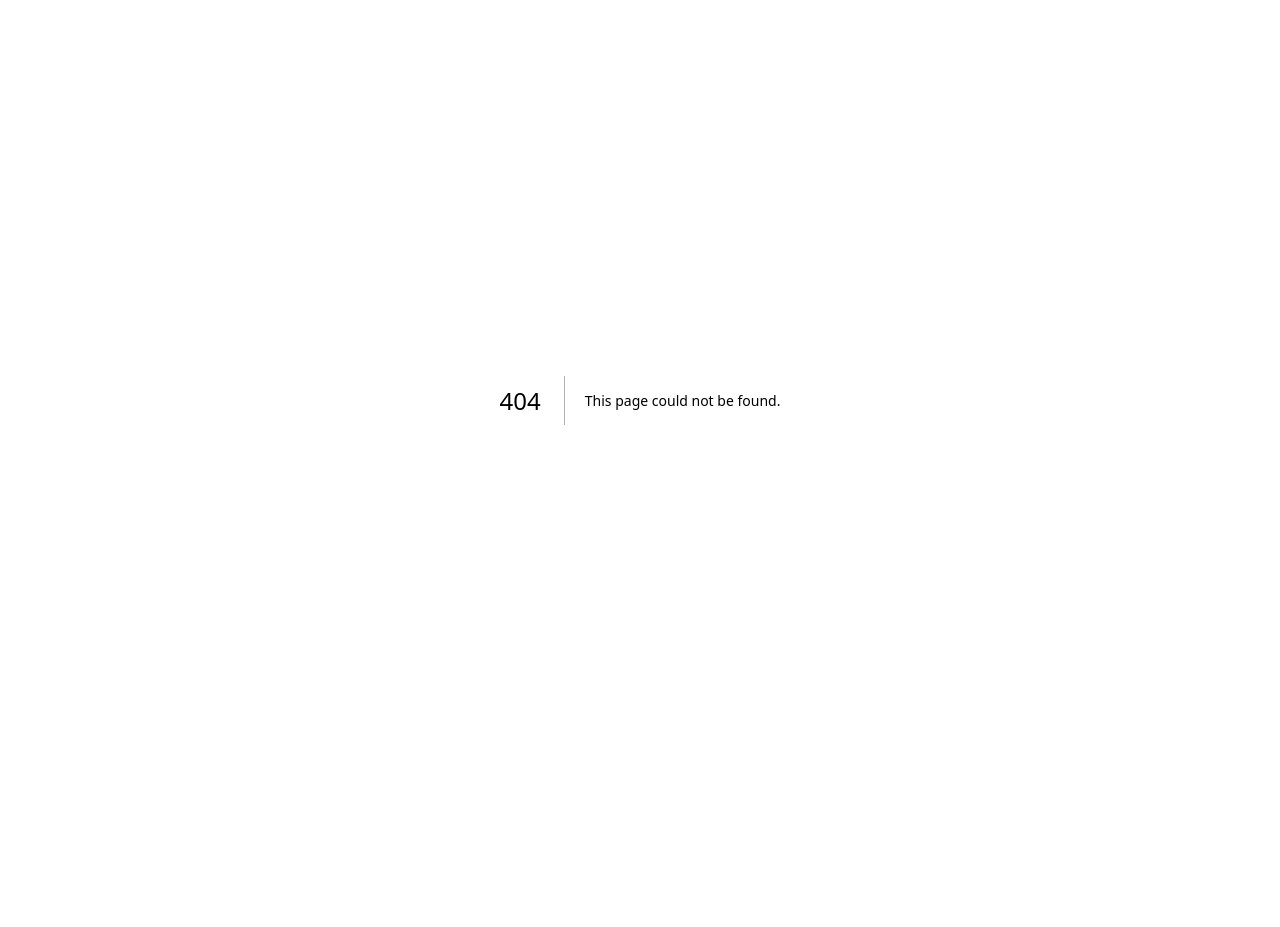
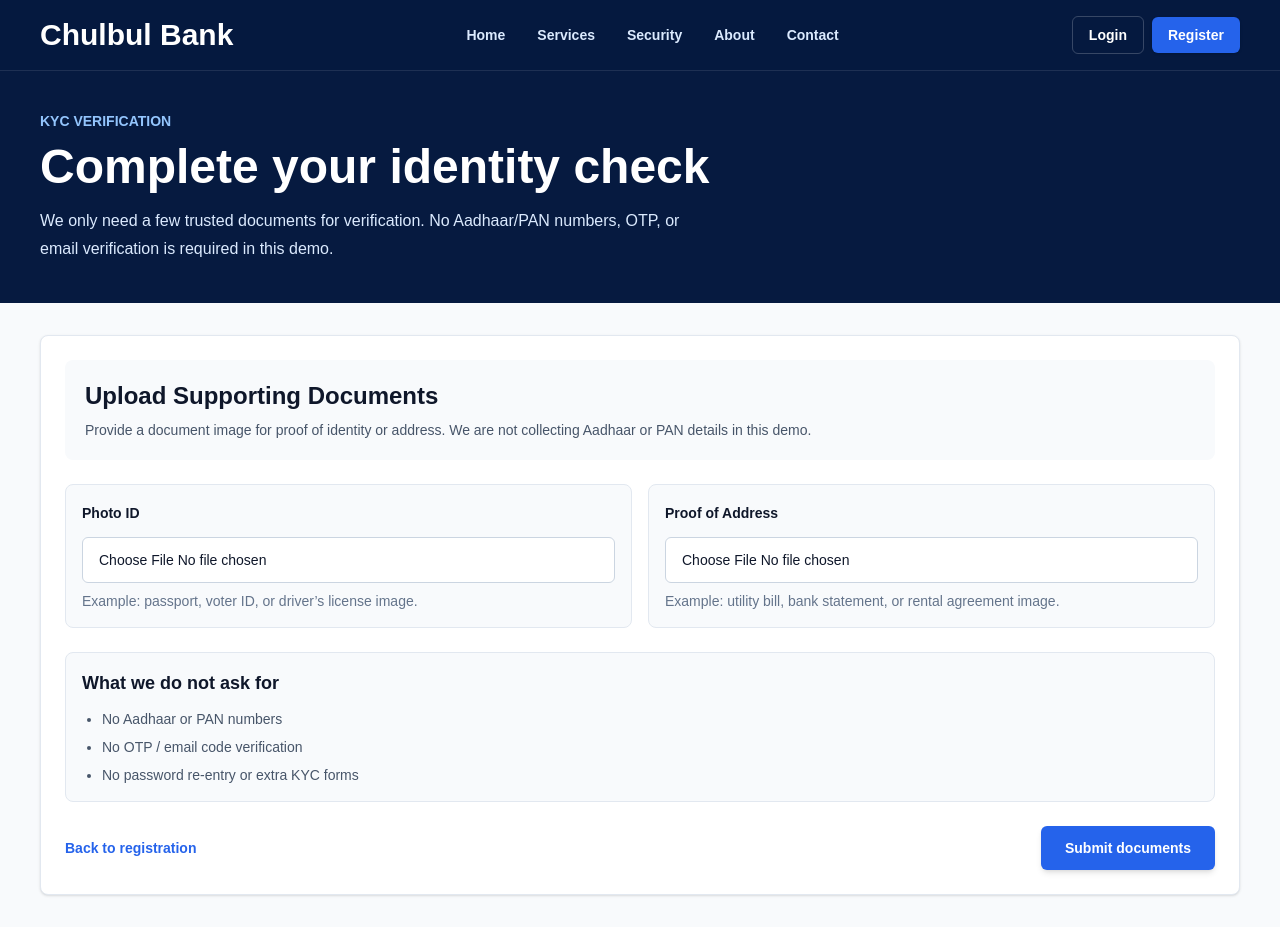
Before and after one commit to Vimal-79/Mini-Bank, a Next.js app: page /KYC in a window 1280 px wide. Before the commit this address had no page. Before the commit the page ends 800 px from the top, so only its background shows below. Built offline with nearby package versions, Linux system fonts and the light colour scheme.

Commit message:
backend connected

```diff
--- /dev/null
+++ b/app/KYC/page.js
@@ -0,0 +1,90 @@
+"use client";
+
+import Link from "next/link";
+import Navbar from "../components/Navbar";
+
+const inputClass =
+  "mt-2 w-full rounded-md border border-[#CBD5E1] bg-white px-4 py-3 text-sm text-[#0F172A] outline-none transition placeholder:text-[#94A3B8] focus:border-[#2563EB] focus:ring-4 focus:ring-blue-100";
+
+const buttonClass =
+  "rounded-md bg-[#2563EB] px-6 py-3 text-sm font-extrabold text-white shadow-md transition hover:bg-[#1D4ED8] disabled:cursor-not-allowed disabled:bg-[#94A3B8]";
+
+export default function KYCPage() {
+  return (
+    <main className="min-h-screen bg-[#F8FAFC] text-[#0F172A]">
+      <section className="bg-[#061A40] text-white">
+        <Navbar />
+        <div className="mx-auto max-w-7xl px-6 py-10 lg:px-10">
+          <div className="max-w-3xl">
+            <p className="text-sm font-bold uppercase tracking-normal text-[#93C5FD]">
+              KYC Verification
+            </p>
+            <h1 className="mt-3 text-4xl font-extrabold md:text-5xl">
+              Complete your identity check
+            </h1>
+            <p className="mt-4 max-w-2xl leading-7 text-blue-100">
+              We only need a few trusted documents for verification. No Aadhaar/PAN numbers, OTP, or email verification is required in this demo.
+            </p>
+          </div>
+        </div>
+      </section>
+
+      <section className="mx-auto max-w-7xl px-6 py-8 lg:px-10">
+        <div className="rounded-lg border border-[#E2E8F0] bg-white p-6 shadow-sm">
+          <div className="space-y-6">
+            <div className="rounded-lg bg-[#f8fafc] p-5">
+              <h2 className="text-2xl font-extrabold text-[#0f172a]">Upload Supporting Documents</h2>
+              <p className="mt-2 text-sm text-[#475569]">
+                Provide a document image for proof of identity or address. We are not collecting Aadhaar or PAN details in this demo.
+              </p>
+            </div>
+
+            <div className="grid gap-4 md:grid-cols-2">
+              <label className="block rounded-lg border border-[#E2E8F0] bg-[#f8fafc] p-4">
+                <span className="text-sm font-bold text-[#0f172a]">Photo ID</span>
+                <input
+                  type="file"
+                  accept="image/*"
+                  className={`mt-3 ${inputClass}`}
+                />
+                <p className="mt-2 text-sm text-[#64748b]">
+                  Example: passport, voter ID, or driver’s license image.
+                </p>
+              </label>
+
+              <label className="block rounded-lg border border-[#E2E8F0] bg-[#f8fafc] p-4">
+                <span className="text-sm font-bold text-[#0f172a]">Proof of Address</span>
+                <input
+                  type="file"
+                  accept="image/*"
+                  className={`mt-3 ${inputClass}`}
+                />
+                <p className="mt-2 text-sm text-[#64748b]">
+                  Example: utility bill, bank statement, or rental agreement image.
+                </p>
+              </label>
+            </div>
+
+            <div className="rounded-lg border border-[#E2E8F0] bg-[#f8fafc] p-4">
+              <h3 className="text-lg font-bold text-[#0f172a]">What we do not ask for</h3>
+              <ul className="mt-3 list-disc space-y-2 pl-5 text-sm text-[#475569]">
+                <li>No Aadhaar or PAN numbers</li>
+                <li>No OTP / email code verification</li>
+                <li>No password re-entry or extra KYC forms</li>
+              </ul>
+            </div>
+
+            <div className="flex flex-col gap-3 sm:flex-row sm:items-center sm:justify-between">
+              <Link href="/register" className="text-sm font-bold text-[#2563EB] hover:text-[#1D4ED8]">
+                Back to registration
+              </Link>
+              <button type="button" className={buttonClass}>
+                Submit documents
+              </button>
+            </div>
+          </div>
+        </div>
+      </section>
+    </main>
+  );
+}
--- a/app/register/page.js
+++ b/app/register/page.js
@@ -3,7 +3,10 @@
 import Link from "next/link";
 import { useState } from "react";
 import { useForm } from "react-hook-form";
+import { useRouter } from "next/navigation";
 import Navbar from "../components/Navbar";
+
+const API_URL = process.env.NEXT_PUBLIC_API_URL;
 
 const inputClass =
   "mt-2 w-full rounded-md border border-[#CBD5E1] bg-white px-4 py-3 text-sm text-[#0F172A] outline-none transition placeholder:text-[#94A3B8] focus:border-[#2563EB] focus:ring-4 focus:ring-blue-100";
@@ -14,6 +17,9 @@ const errorClass = "mt-2 text-sm font-semibold text-[#DC2626]";
 
 export default function RegisterPage() {
   const [submittedName, setSubmittedName] = useState("");
+  const [serverMessage, setServerMessage] = useState("");
+  const [apiError, setApiError] = useState("");
+  const router = useRouter();
   const {
     register,
     handleSubmit,
@@ -27,12 +33,51 @@ export default function RegisterPage() {
     },
   });
 
-  function onSubmit(data) {
-    setSubmittedName(`${data.firstName} ${data.lastName}`);
-    reset({
-      accountType: "Savings",
-      nationality: "Indian",
-    });
+  async function onSubmit(data) {
+    setApiError("");
+    setServerMessage("");
+
+    const payload = {
+      firstName: data.firstName,
+      lastName: data.lastName,
+      email: data.email,
+      mobile: data.mobile,
+      dateOfBirth: data.dateOfBirth,
+      nationality: data.nationality,
+      accountType: data.accountType,
+      initialDeposit: data.initialDeposit ? Number(data.initialDeposit) : 0,
+      address: data.address,
+      password: data.password,
+      termsAccepted: data.termsAccepted === true,
+    };
+
+    try {
+      const response = await fetch(`${API_URL}/api/register`, {
+        method: "POST",
+        headers: {
+          "Content-Type": "application/json",
+        },
+        body: JSON.stringify(payload),
+      });
+
+      const result = await response.json();
+
+      if (!response.ok) {
+        setApiError(result?.message || "Registration failed. Please try again.");
+        return;
+      }
+
+      setSubmittedName(`${data.firstName} ${data.lastName}`);
+      setServerMessage(result?.message || "Registration submitted successfully.");
+      reset({
+        accountType: "Savings",
+        nationality: "Indian",
+      });
+      router.push("/KYC");
+    } catch (error) {
+      setApiError("Unable to connect to the registration server. Please check the backend.");
+      console.error("Registration error:", error);
+    }
   }
 
   return (
@@ -74,7 +119,12 @@ export default function RegisterPage() {
 
           {submittedName && (
             <div className="mt-5 rounded-md border border-[#BBF7D0] bg-[#DCFCE7] px-4 py-3 text-sm font-bold text-[#15803D]">
-              Registration captured for {submittedName}. Next step: KYC upload.
+              {serverMessage || `Registration captured for ${submittedName}. Next step: KYC upload.`}
+            </div>
+          )}
+          {apiError && (
+            <div className="mt-5 rounded-md border border-[#FECACA] bg-[#FEE2E2] px-4 py-3 text-sm font-bold text-[#B91C1C]">
+              {apiError}
             </div>
           )}
 
--- a/package.json
+++ b/package.json
@@ -9,6 +9,7 @@
     "lint": "eslint"
   },
   "dependencies": {
+    "dotenv": "^17.4.2",
     "hashmap": "^2.4.0",
     "next": "16.2.6",
     "react": "19.2.4",
```
Also changed, not shown: 1 other file (tests, documents, lock files or other folders).
